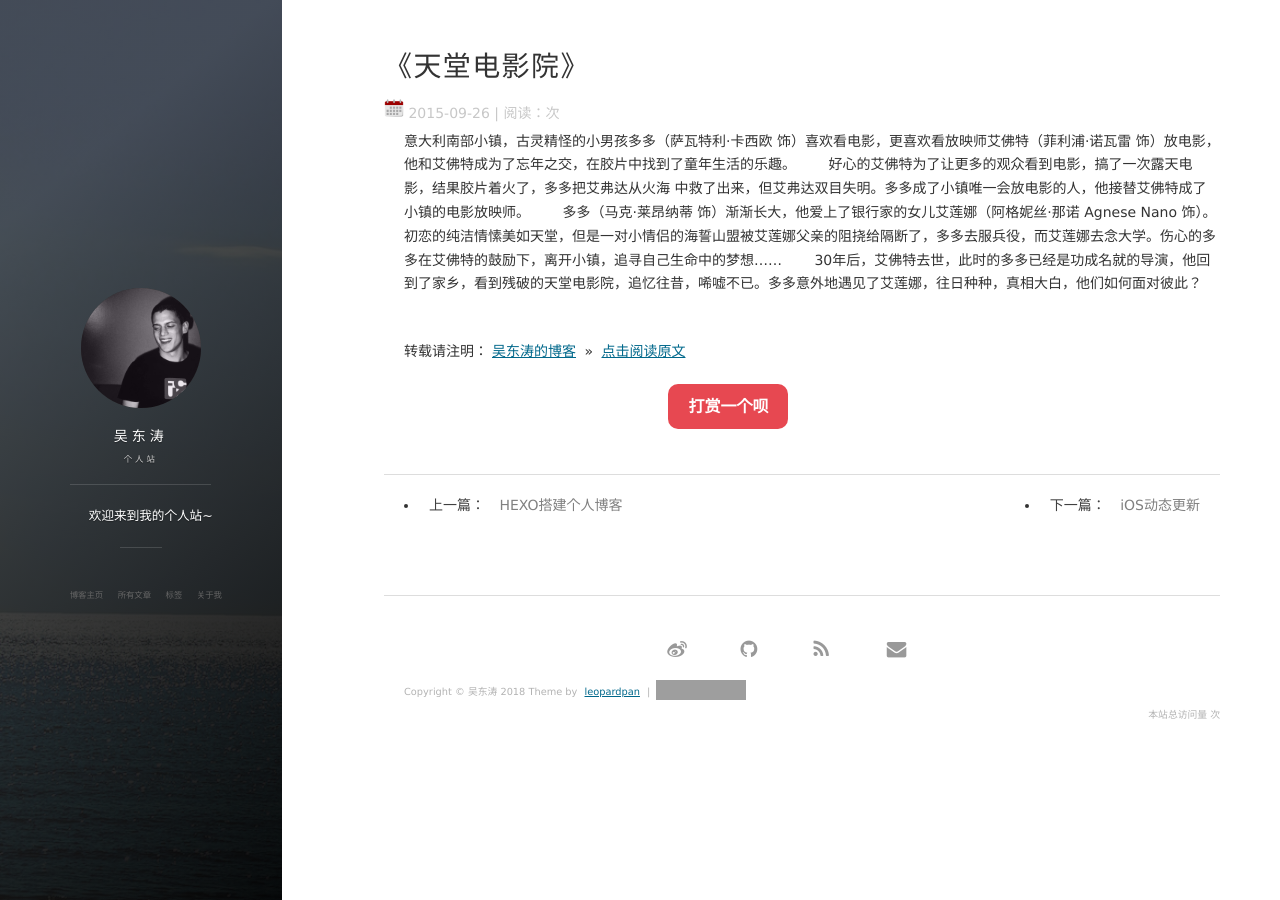
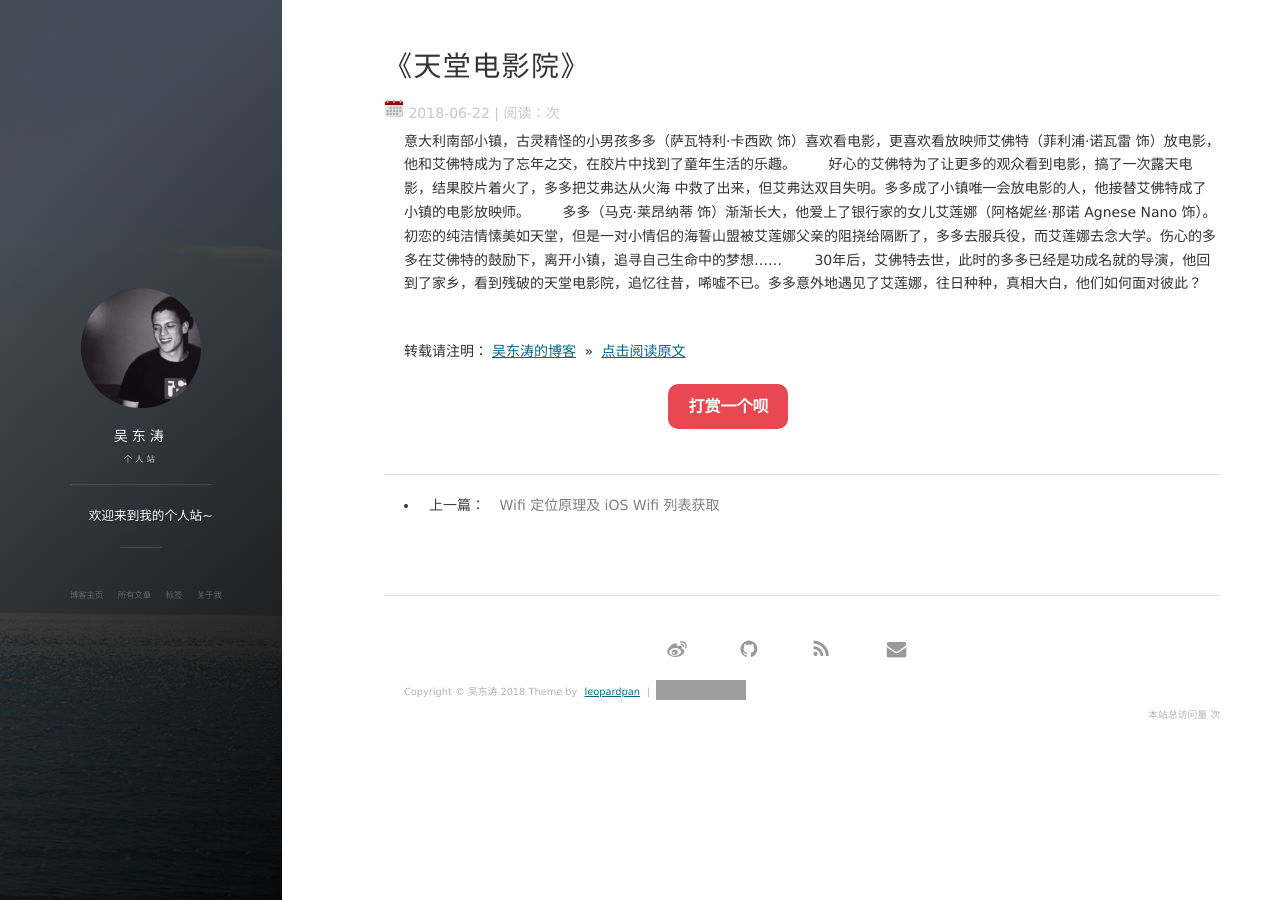
Before and after one commit to wuyanzu12/wuyanzu11.github.io, a Jekyll site: the page built from _posts/2015-09-26-《天堂电影院》.md, in a window 1280 px wide. Built offline with Jekyll 4.4.1, drawn with Linux system fonts in a browser that asks for light colours; nearby versions of some CDN libraries; comment, search, counter and statistics services are not loaded; part of the change alters nothing that is shown; grey boxes are pictures that could not be loaded.

Commit message:
Update 2015-09-26-《天堂电影院》.md

```diff
--- a/_posts/2015-09-26-《天堂电影院》.md
+++ b/_posts/2015-09-26-《天堂电影院》.md
@@ -1,8 +1,8 @@
 ---
 layout: post
 title: "《天堂电影院》"
-date: 2015-09-26 18:15:06
-description: "iOS9 变化笔记, 以及工作中常遇到的问题"
+date: 2018-06-22 18:15:06
+description: "要热爱工作和生活，就像小时候热爱放映机一样。"
 tag: 电影
 ---
 
```
